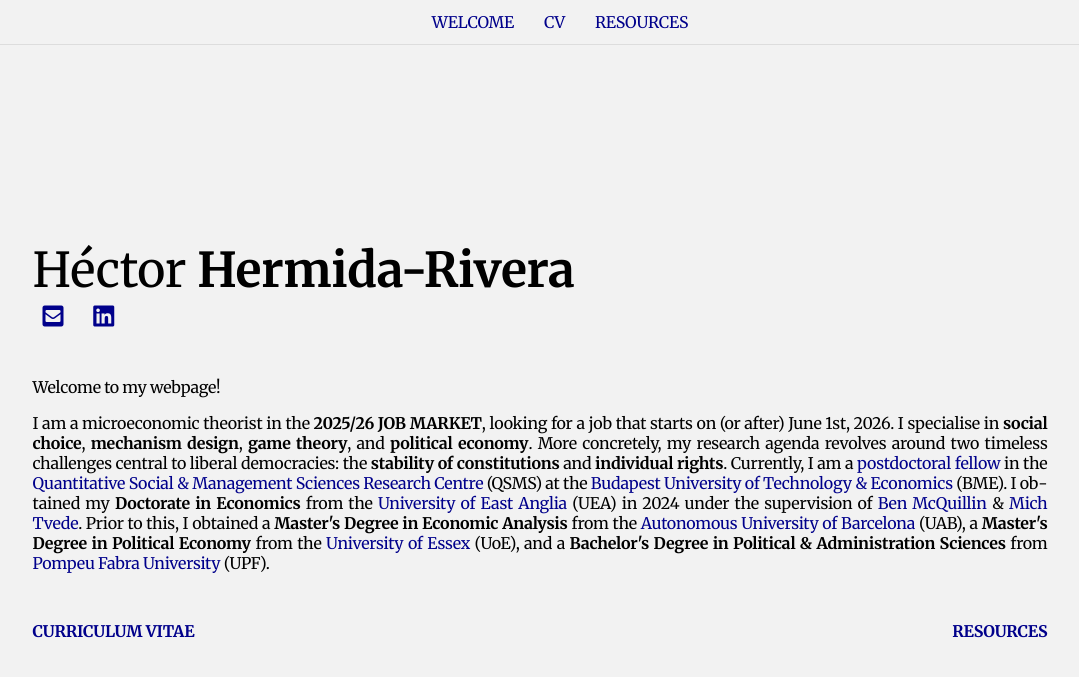
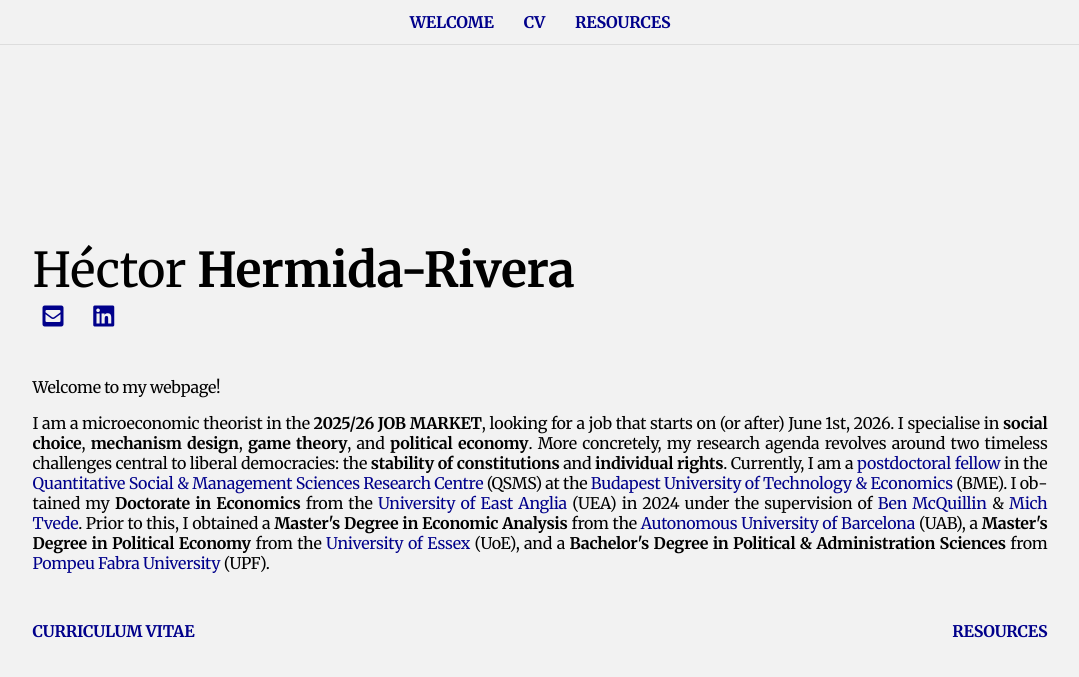
Before and after one commit to HectorHermidaRivera/hectorhermidarivera.github.io, a Jekyll site: the page built from index.md, in a window 1280 px wide. Shown: the top 677 px of the page, without its empty margins (100-1179 px from the left). Built offline with Jekyll 4.4.1, drawn with Linux system fonts in a browser that asks for light colours; a style sheet for code colours, icons or effects is not loaded.

Commit message:
Update style.css

```diff
--- a/assets/css/style.css
+++ b/assets/css/style.css
@@ -16,6 +16,11 @@ html {
   scroll-behavior: auto;
   -webkit-text-size-adjust: 100%;
   text-size-adjust: 100%;
+  overflow-x: hidden;
+}
+
+body {
+  overflow-x: hidden;
 }
 
 /* TOP BAR */
@@ -27,7 +32,7 @@ html {
   width: 100%;
   max-width: 100%;
   background-color: #f2f2f2;
-  padding: 12px 20px;
+  padding: 12px 0;
   display: flex;
   justify-content: center;
   gap: 30px;
@@ -38,6 +43,7 @@ html {
   color: #00008B !important;
   text-decoration: none;
   font-weight: 500;
+  font-weight: 700 !important;
 }
 
 .top-nav a:hover {
```
